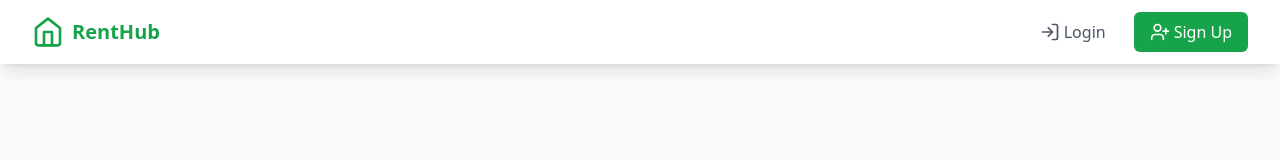
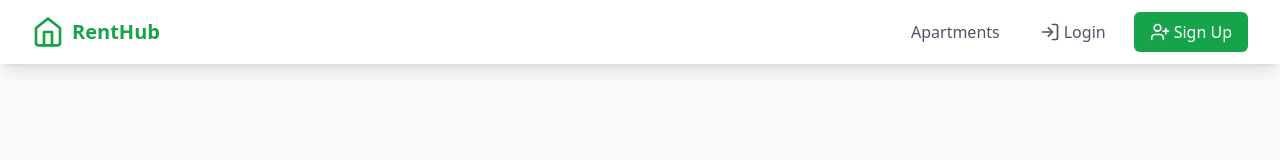
Before and after one commit to atanga2024/RENTHUB, a React (Vite) app: page /login in a window 1280 px wide. Shown: the top 160 px of the page. Built offline with nearby package versions, Linux system fonts and the light colour scheme.

Commit message:
feat: made some new changes on the signup/signin

```diff
--- a/src/components/Navbar.jsx
+++ b/src/components/Navbar.jsx
@@ -20,6 +20,10 @@ const Navbar = () => {
 
           {/* Desktop Menu */}
           <div className="hidden md:flex items-center space-x-4">
+          <Link to="/apartments" className="text-gray-600 hover:text-green-600 px-3 py-2 rounded-md">
+                  Apartments
+                </Link>
+
             {user ? (
               <>
                 <Link to="/dashboard" className="text-gray-600 hover:text-green-600 px-3 py-2 rounded-md">
--- a/src/context/AuthContext.jsx
+++ b/src/context/AuthContext.jsx
@@ -42,6 +42,7 @@ export const AuthProvider = ({ children }) => {
   };
 
   const signup = async (name, email, password) => {
+    console.log("inside signup hmm")
     try {
       const response = await fetch(`${API_URL}/api/auth/register`, {
         method: 'POST',
@@ -57,9 +58,12 @@ export const AuthProvider = ({ children }) => {
         throw new Error(data.message || 'Signup failed');
       }
 
+
+      console.log("data form signup", data.user)
+
       localStorage.setItem('token', data.token);
-      localStorage.setItem('user', JSON.stringify(data.data.user));
-      setUser(data.data.user);
+      localStorage.setItem('user', JSON.stringify(data.user));
+      setUser(data.user);
     } catch (error) {
       throw error;
     }
--- a/src/pages/SignUp.jsx
+++ b/src/pages/SignUp.jsx
@@ -24,6 +24,7 @@ const Signup = () => {
       await signup(formData.name, formData.email, formData.password);
       navigate('/dashboard');
     } catch (err) {
+      console.log("error here", err)
       setError(err instanceof Error ? err.message : 'Signup failed');
     }
   };
```
